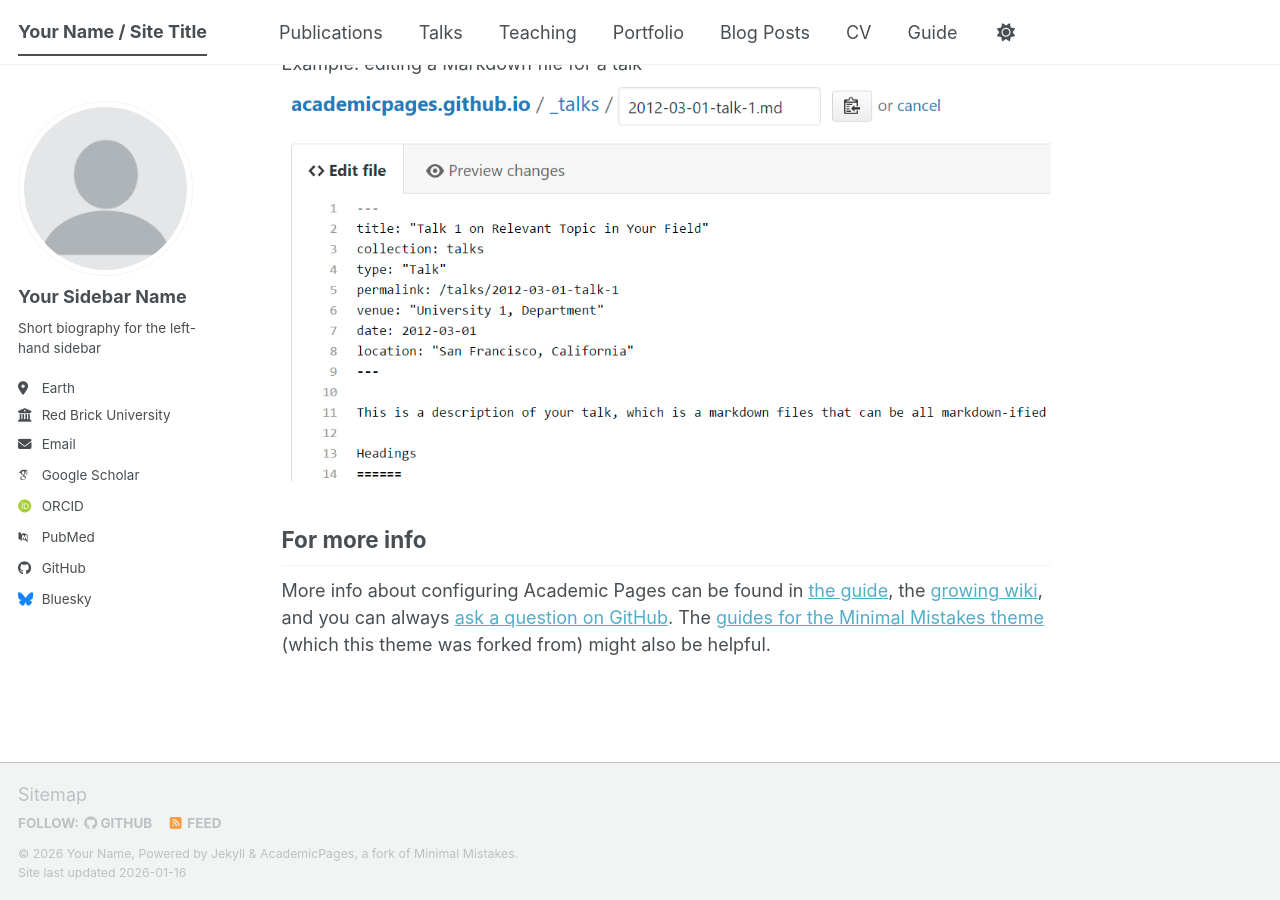
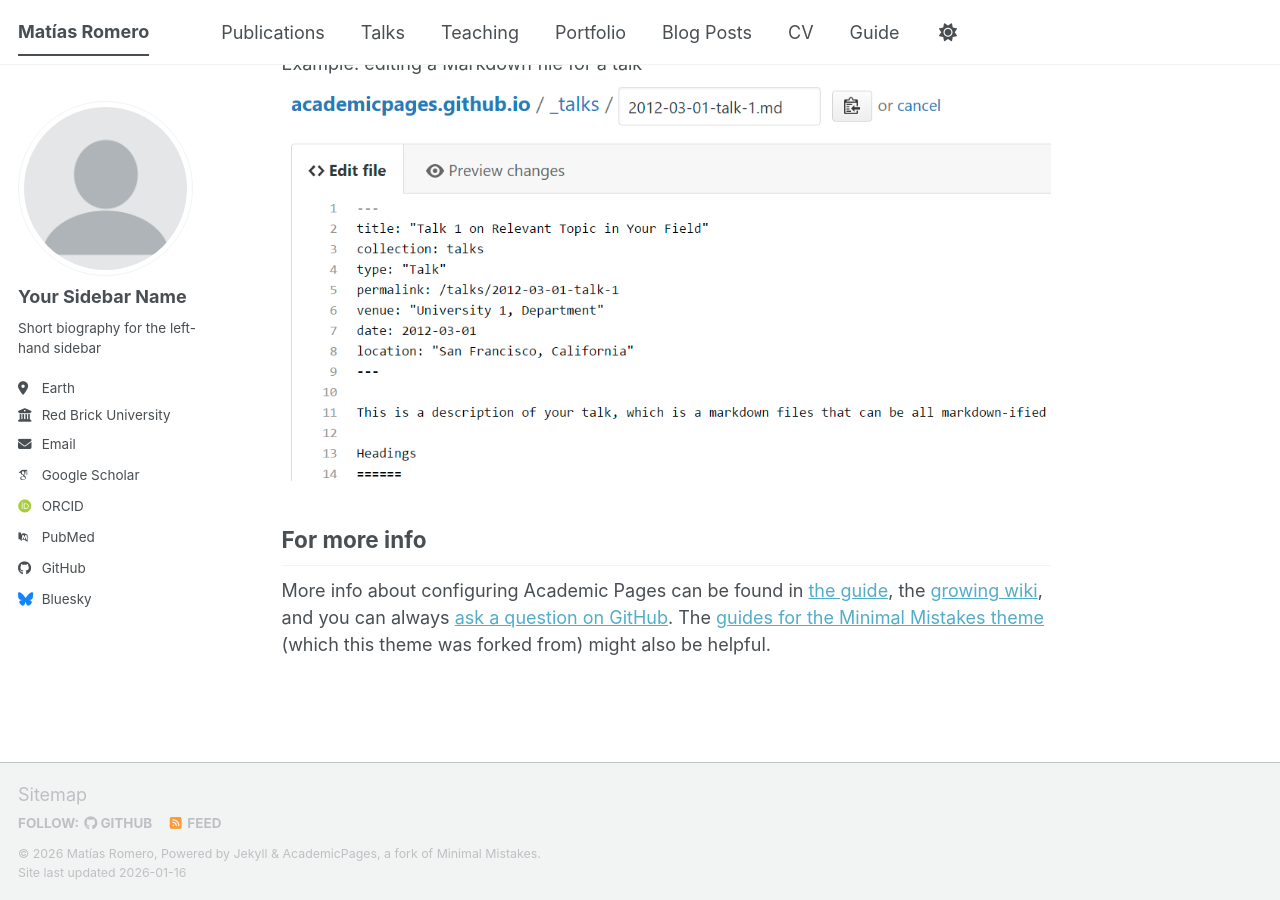
Before and after one commit to MatiRomero/MatiRomero.github.io, a Jekyll site: the page built from _pages/about.md, in a window 1280 px wide and 900 px high, scrolled down 2720 px. Built offline with Jekyll 4.4.1, drawn with Linux system fonts in a browser that asks for light colours; some web fonts are replaced; a script bundle is joined from its source files by our own code; library files that are not in the unit come from our copies.

Commit message:
Update site title and author information

```diff
--- a/_config.yml
+++ b/_config.yml
@@ -9,14 +9,14 @@
 # Basic Site Settings
 locale                   : "en-US"
 site_theme               : "default" # The available themes options are "default", "air", "sunrise", "mint", "dirt" and "contrast"
-title                    : "Your Name / Site Title"
+title                    : "Matías Romero"
 title_separator          : "-"
-name                     : &name "Your Name"
-description              : &description "Your Name's academic portfolio"   # Update this with a general description of your site, this is the default if not overridden by a page
-url                      : https://academicpages.github.io # The base hostname & protocol for your site e.g. "https://[your GitHub username].github.io",
+name                     : &name "Matías Romero"
+description              : &description "PhD student at Columbia Business School"   # Update this with a general description of your site, this is the default if not overridden by a page
+url                      : https://matiromero.github.io # The base hostname & protocol for your site e.g. "https://[your GitHub username].github.io",
                                                            # or if you already have some other page hosted on Github then use "https://[your GitHub username].github.io/[Your Repo Name]"
 baseurl                  : "" # the subpath of your site, e.g. "/blog"
-repository               : "academicpages/academicpages.github.io"
+repository               : "MatiRomero/MatiRomero.github.io"
 
 # Site Author - The following control what appear as part of the author content on the side bar.
 #               If a field is blank the icon and link will not appear, otherwise it will be shown.
```
